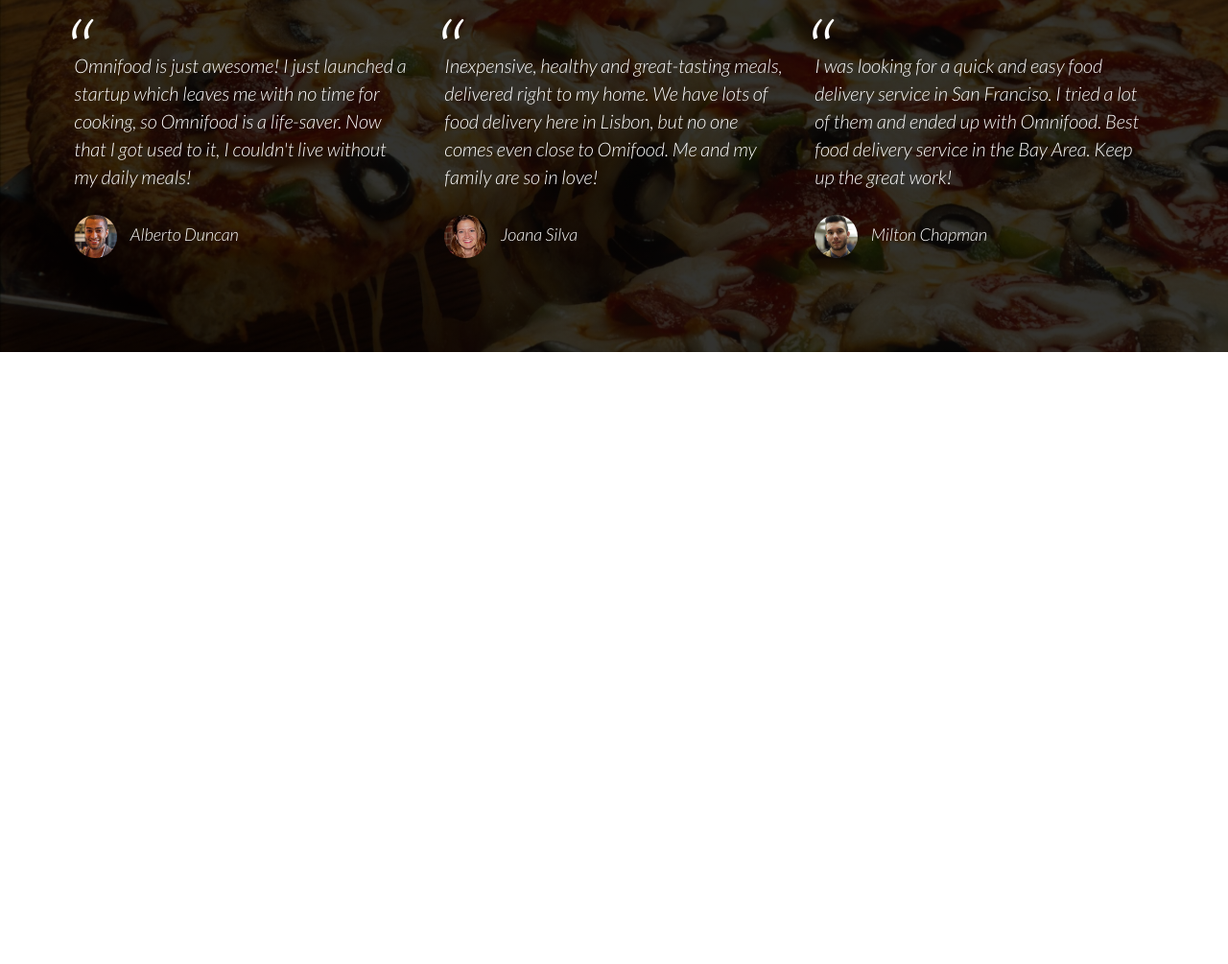
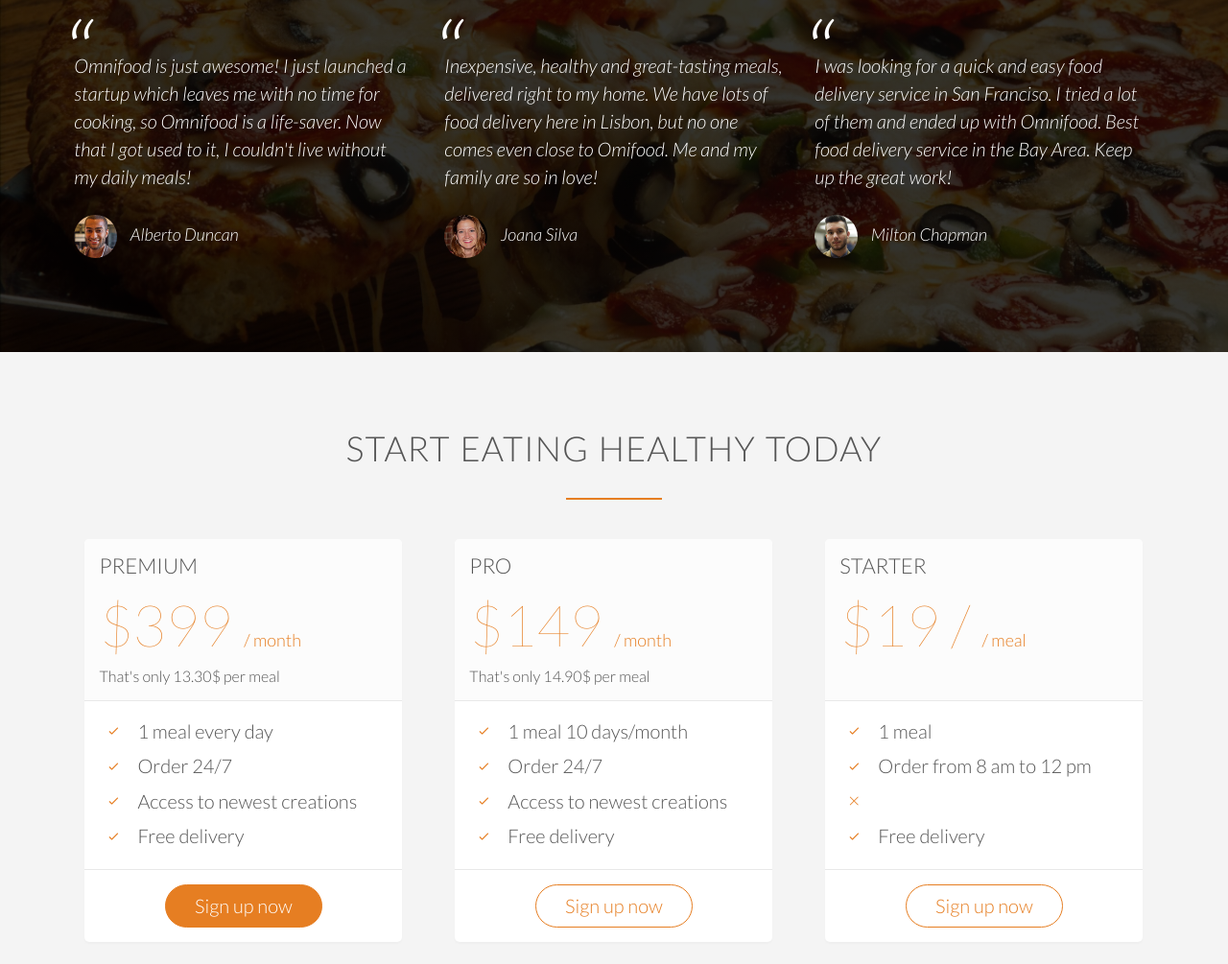
Before and after one commit to mdomanskyy/md_omnifood, a plain HTML site: page index.html in a window 1280 px wide. Shown: the part 3549-4554 px from the top of the page at 96% size. Before the commit the page ends 3916 px from the top, so only its background shows below. Drawn offline with Linux system fonts and the light colour scheme; files whose address does not match are found by name.

Commit message:
Sign up section

```diff
--- a/index.html
+++ b/index.html
@@ -247,5 +247,72 @@
                 </div>
             </div>
         </section>
+        <section class="section-plans">
+            <div class="row">
+                <h2>Start eating healthy today</h2>
+            </div>
+            <div class="row">
+                <div class="col span-1-of-3">
+                    <div class="plan-box">
+                        <div>
+                            <h3>Premium</h3>
+                            <p class="plan-price">$399 <span>/ month</span></p>
+                            <p class="plan-price-meal">That's only 13.30$ per meal</p>
+                        </div>
+                        <div>
+                            <ul>
+                                <li><i class="ion-ios-checkmark-empty icon-small"></i>1 meal every day</li>
+                                <li><i class="ion-ios-checkmark-empty icon-small"></i>Order 24/7</li>
+                                <li><i class="ion-ios-checkmark-empty icon-small"></i>Access to newest creations</li>
+                                <li><i class="ion-ios-checkmark-empty icon-small"></i>Free delivery</li>
+                            </ul>
+                        </div>
+                        <div>
+                            <a class="btn btn-full" href="#">Sign up now</a>
+                        </div>
+                    </div>
+                </div>
+                <div class="col span-1-of-3">
+                    <div class="plan-box">
+                        <div>
+                            <h3>Pro</h3>
+                            <p class="plan-price">$149 <span>/ month</span></p>
+                            <p class="plan-price-meal">That's only 14.90$ per meal</p>
+                        </div>
+                        <div>
+                            <ul>
+                                <li><i class="ion-ios-checkmark-empty icon-small"></i>1 meal 10 days/month</li>
+                                <li><i class="ion-ios-checkmark-empty icon-small"></i>Order 24/7</li>
+                                <li><i class="ion-ios-checkmark-empty icon-small"></i>Access to newest creations</li>
+                                <li><i class="ion-ios-checkmark-empty icon-small"></i>Free delivery</li>
+                            </ul>
+                        </div>
+                        <div>
+                            <a class="btn btn-ghost" href="#">Sign up now</a>
+                        </div>
+                    </div>
+                </div>
+                <div class="col span-1-of-3">
+                    <div class="plan-box">
+                        <div>
+                            <h3>Starter</h3>
+                            <p class="plan-price">$19 / <span>/ meal</span></p>
+                            <p class="plan-price-meal">&nbsp;</p>
+                        </div>
+                        <div>
+                            <ul>
+                                <li><i class="ion-ios-checkmark-empty icon-small"></i>1 meal</li>
+                                <li><i class="ion-ios-checkmark-empty icon-small"></i>Order from 8 am to 12 pm</li>
+                                <li><i class="ion-ios-close-empty icon-small"></i></li>
+                                <li><i class="ion-ios-checkmark-empty icon-small"></i>Free delivery</li>
+                            </ul>
+                        </div>
+                        <div>
+                            <a class="btn btn-ghost" href="#">Sign up now</a>
+                        </div>
+                    </div>
+                </div>
+            </div>
+        </section>
     </body>
 </html>
--- a/resourses/css/style.css
+++ b/resourses/css/style.css
@@ -170,12 +170,12 @@ a:active {
 }
 
 .btn-full:hover,
-.btn-full:visited {
+.btn-full:active {
     border: 1px solid #e67e22;
 }
 
 .btn-ghost:hover,
-.btn-ghost:visited {
+.btn-ghost:active {
     border: 1px solid #e67e22;
     color: #fff;
 }
@@ -401,3 +401,60 @@ cite img {
     margin-right: 10px;
     vertical-align: middle;
 }
+
+
+/*-----------------------------------------------*/
+/* SIGN UP */
+/*-----------------------------------------------*/
+
+.section-plans {
+    background-color: #f4f4f4;
+}
+
+.plan-box {
+    background-color: #fff;
+    border-radius: 5px;
+    width: 90%;
+    margin-left: 5%;
+    box-shadow: 0 2px 2px #efefef;
+}
+
+.plan-box div {
+    padding: 15px;
+    border-bottom: 1px solid #e8e8e8;
+}
+
+.plan-box div:first-child {
+    background-color:#fcfcfc;
+    border-top-left-radius: 5px;
+    border-top-right-radius: 5px;
+}
+
+.plan-box div:last-child {
+    text-align: center;
+    border: 0;
+}
+
+.plan-price {
+    font-size: 300%;
+    margin-bottom: 10px;
+    font-weight: 100;
+    color: #e67e22;
+}
+
+.plan-price span {
+    font-size: 30%;
+    font-weight: 300;
+}
+
+.plan-price-meal {
+    font-size: 80%;
+}
+
+.plan-box ul {
+    list-style: none;
+}
+
+.plan-box ul li {
+    padding: 5px 0;
+}
```
